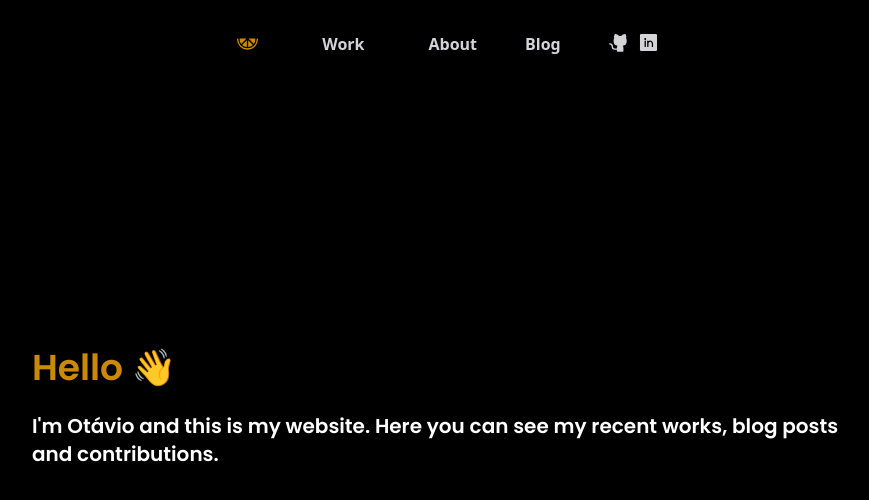
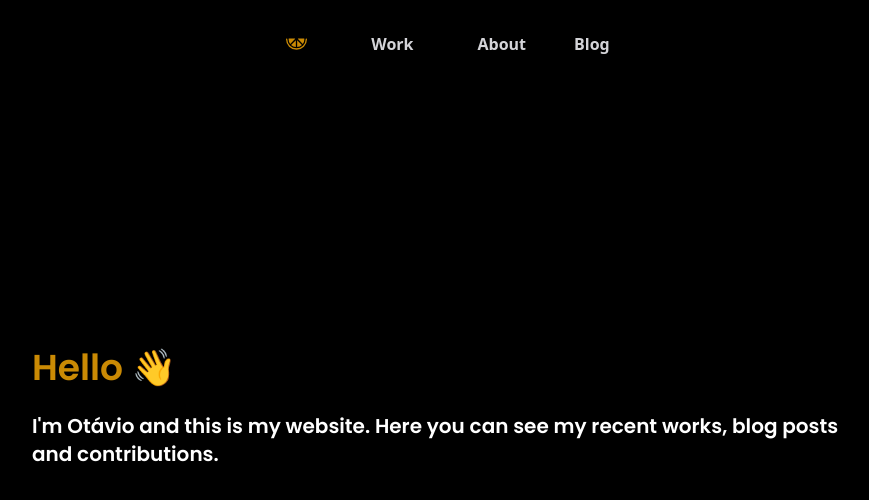
Before and after one commit to OtavioSC/website, a Next.js app: page / in a window 1280 px wide. Shown: the top 500 px of the page, without its empty margins (192-1061 px from the left). Built offline with nearby package versions, Linux system fonts and the light colour scheme.

Commit message:
fix: removing contact logos at the navbar

```diff
--- a/src/components/navbar/Navbar.tsx
+++ b/src/components/navbar/Navbar.tsx
@@ -45,22 +45,6 @@ export default function Navbar() {
                   Blog
                 </Link>
               </li>
-              <li className="flex flex-row gap-x-2">
-                <a
-                  href="https://github.com/otaviosc"
-                  className="hover:text-yellow-600 duration-75"
-                  target="_blank"
-                >
-                  <GithubLogo />
-                </a>
-                <a
-                  href="https://linkedin.com/in/otaviosc"
-                  className="hover:text-yellow-600 duration-75"
-                  target="_blank"
-                >
-                  <LinkedinLogo />
-                </a>
-              </li>
             </ul>
           </div>
           <div className="items-left">
```
